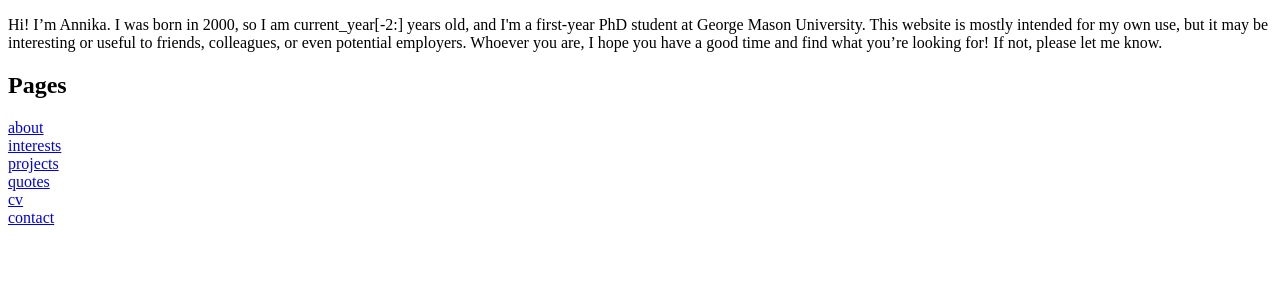
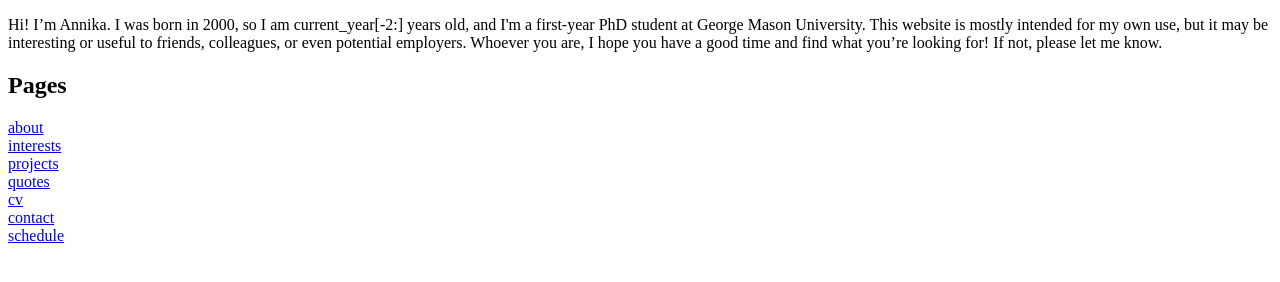
Before and after one commit to akinnae/annikaesau-dot-com, a plain HTML site: page index.html in a window 1280 px wide. Drawn offline with Linux system fonts and the light colour scheme.

Commit message:
add schedule link

```diff
--- a/index.html
+++ b/index.html
@@ -16,6 +16,8 @@
 	<a href="./quotes.html">quotes</a> <br>
 <a href="./cv.html">cv</a> <br>
 <a href="./contact.html">contact</a> <br>
+<a href="./schedule.html">schedule</a> <br>
+
 
 </body>
 
```
